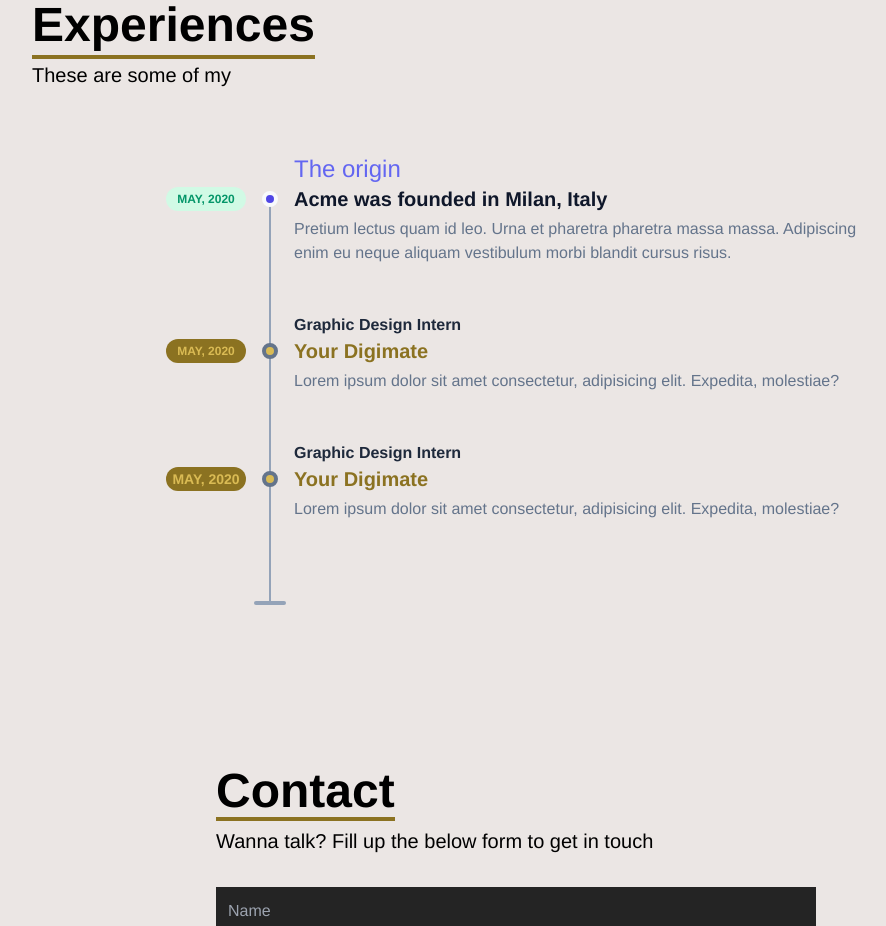
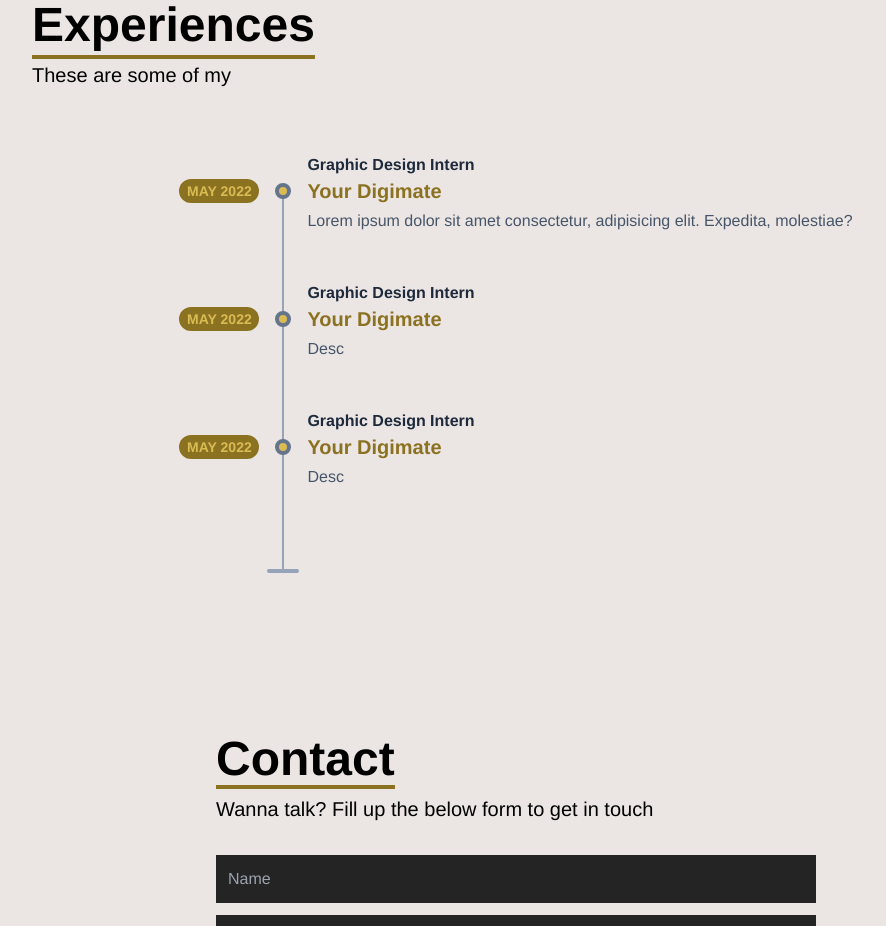
Before and after one commit to anishdalvi/portfolio-2023, a React (Vite) app: page / in a window 1280 px wide. Shown: the part 3320-4246 px from the top of the page, without its empty margins (124-1010 px from the left). Built offline with nearby package versions, Linux system fonts and the light colour scheme.

Commit message:
Added Timeline

```diff
--- /dev/null
+++ b/src/data/experiences.js
@@ -0,0 +1,29 @@
+export const experiencesData = [
+  {
+    id: 0,
+    post: "Graphic Design Intern",
+    company: "Your Digimate",
+    desc: "Lorem ipsum dolor sit amet consectetur, adipisicing elit. Expedita, molestiae?",
+    date: "May 2022",
+    companyUrl: "",
+    certificate: "",
+  },
+  {
+    id: 1,
+    post: "Graphic Design Intern",
+    company: "Your Digimate",
+    desc: "Desc",
+    date: "May 2022",
+    companyUrl: "",
+    certificate: "",
+  },
+  {
+    id: 2,
+    post: "Graphic Design Intern",
+    company: "Your Digimate",
+    desc: "Desc",
+    date: "May 2022",
+    companyUrl: "",
+    certificate: "",
+  },
+];
--- a/src/pages/Experiences.jsx
+++ b/src/pages/Experiences.jsx
@@ -1,6 +1,5 @@
 import React from 'react'
-import Logo_light from '../assets/light_logo.png'
-import Logo_dark from '../assets/dark_logo.png'
+import { experiencesData } from '../data/experiences'
 
 const Experiences = ({theme}) => {
 
@@ -20,45 +19,24 @@ const Experiences = ({theme}) => {
                 </div>
 
                 {/* Timeline Container */}
-                <div className='max-w-[700px] mx-auto mt-10'>
-                    {/* <!-- Timeline Item --> */}
-                    <div className="relative pl-8 sm:pl-32 py-6 group">
-                        {/* <!-- Purple label --> */}
-                        <div className="font-medium text-2xl text-indigo-500 mb-1 sm:mb-0">The origin</div>
-                        {/* <!-- Vertical line (::before) ~ Date ~ Title ~ Circle marker (::after) --> */}
-                        <div className="flex flex-col sm:flex-row items-start mb-1 group-last:before:hidden before:absolute before:left-2 sm:before:left-0 before:h-full before:px-px before:bg-slate-400 dark:before:bg-slate-400 sm:before:ml-[6.5rem] before:self-start before:-translate-x-1/2 before:translate-y-3 after:absolute after:left-2 sm:after:left-0 after:w-2 after:h-2 after:bg-indigo-600 after:border-4 after:box-content after:border-slate-50 after:rounded-full sm:after:ml-[6.5rem] after:-translate-x-1/2 after:translate-y-1.5">
-                            <time className="sm:absolute left-0 translate-y-0.5 inline-flex items-center justify-center text-xs font-semibold uppercase w-20 h-6 mb-3 sm:mb-0 text-emerald-600 bg-emerald-100 rounded-full">May, 2020</time>
-                            <div className="text-xl font-bold text-slate-900">Acme was founded in Milan, Italy</div>
-                        </div>
-                        {/* <!-- Content --> */}
-                        <div className="text-slate-500">Pretium lectus quam id leo. Urna et pharetra pharetra massa massa. Adipiscing enim eu neque aliquam vestibulum morbi blandit cursus risus.</div>
-                    </div>
+                <div className='max-w-[700px]  mx-auto mt-10'>
 
-                    {/* <!-- Timeline Item --> */}
-                    <div className="relative pl-8 sm:pl-32 py-6 group">
-                        {/* <!-- Purple label --> */}
-                        <div className=" text-base font-semibold text-slate-800 dark:text-slate-400 sm:mb-0">Graphic Design Intern</div>
-                        {/* <!-- Vertical line (::before) ~ Date ~ Title ~ Circle marker (::after) --> */}
-                        <div className="flex flex-col sm:flex-row items-start mb-1 group-last:before:hidden before:absolute before:left-2 sm:before:left-0 before:h-full before:px-px before:bg-slate-400  sm:before:ml-[6.5rem] before:self-start before:-translate-x-1/2 before:translate-y-3 after:absolute after:left-2 sm:after:left-0 after:w-2 after:h-2 after:bg-light-sign  dark:after:bg-dark-sign  after:border-4 after:box-content after:border-slate-500 dark:after:border-slate-200 after:rounded-full sm:after:ml-[6.5rem] after:-translate-x-1/2 after:translate-y-1.5">
-                            <time className="sm:absolute left-0 translate-y-0.5 inline-flex items-center justify-center text-xs font-semibold uppercase w-20 h-6 mb-2 sm:mb-0 text-light-sign bg-dark-sign dark:text-dark-sign dark:bg-light-sign rounded-full">May, 2020</time>
-                            <div className="text-xl font-bold text-dark-sign dark:text-light-sign  ">Your Digimate</div>
-                        </div>
-                        {/* <!-- Content --> */}
-                        <div className="text-slate-500">Lorem ipsum dolor sit amet consectetur, adipisicing elit. Expedita, molestiae?</div>
-                    </div>
-
-                    {/* <!-- Timeline Item --> */}
-                    <div className="relative pl-8 sm:pl-32 py-6 group">
-                        {/* <!-- Purple label --> */}
-                        <div className="text-sm sm:text-base font-semibold text-slate-800 dark:text-slate-400 sm:mb-0">Graphic Design Intern</div>
-                        {/* <!-- Vertical line (::before) ~ Date ~ Title ~ Circle marker (::after) --> */}
-                        <div className="flex flex-col sm:flex-row items-start mb-1 group-last:before:hidden before:absolute before:left-2 sm:before:left-0 before:h-full before:px-px before:bg-slate-400  sm:before:ml-[6.5rem] before:self-start before:-translate-x-1/2 before:translate-y-3 after:absolute after:left-2 sm:after:left-0 after:w-2 after:h-2 after:bg-light-sign  dark:after:bg-dark-sign  after:border-4 after:box-content after:border-slate-500 dark:after:border-slate-200 after:rounded-full sm:after:ml-[6.5rem] after:-translate-x-1/2 after:translate-y-1.5">
-                            <time className="sm:absolute left-0 translate-y-0.5 inline-flex items-center justify-center text-xs sm:text-sm font-semibold uppercase w-20 h-5 sm:w-20 sm:h-6 mt-1 sm:mt-0 mb-2 sm:mb-0 text-light-sign bg-dark-sign dark:text-dark-sign dark:bg-light-sign rounded-full">May, 2020</time>
-                            <div className="text-lg sm:text-xl font-bold text-dark-sign dark:text-light-sign  ">Your Digimate</div>
-                        </div>
-                        {/* <!-- Content --> */}
-                        <div className="text-slate-500 cursor-default text-sm sm:text-base">Lorem ipsum dolor sit amet consectetur, adipisicing elit. Expedita, molestiae?</div>
-                    </div>
+                    {experiencesData.map(experience => (
+                        <>
+                            {/* <!-- Timeline Item --> */}
+                            <div className="relative pl-8 sm:pl-32 py-6 group" >
+                                {/* <!-- Purple label --> */}
+                                <div className="cursor-default text-sm sm:text-base font-semibold text-slate-800 dark:text-slate-400 sm:mb-0" key={experience.id}> {experience.post} </div>
+                                {/* <!-- Vertical line (::before) ~ Date ~ Title ~ Circle marker (::after) --> */}
+                                <div className="flex flex-col sm:flex-row items-start mb-1 group-last:before:hidden before:absolute before:left-2 sm:before:left-0 before:h-full before:px-px before:bg-slate-400  sm:before:ml-[6.5rem] before:self-start before:-translate-x-1/2 before:translate-y-3 after:absolute after:left-2 sm:after:left-0 after:w-2 after:h-2 after:bg-light-sign  dark:after:bg-dark-sign  after:border-4 after:box-content after:border-slate-500 dark:after:border-slate-200 after:rounded-full sm:after:ml-[6.5rem] after:-translate-x-1/2 after:translate-y-1.5">
+                                    <time className="sm:absolute left-0 translate-y-0.5 inline-flex items-center justify-center text-xs sm:text-sm font-semibold uppercase w-20 h-5 sm:w-20 sm:h-6 mt-1 sm:mt-0 mb-2 sm:mb-0 text-light-sign bg-dark-sign dark:text-dark-sign dark:bg-light-sign rounded-full">{experience.date}</time>
+                                    <div className="cursor-pointer text-lg sm:text-xl font-bold text-dark-sign dark:text-light-sign  ">{experience.company}</div>
+                                </div>
+                                {/* <!-- Content --> */}
+                                <div className="text-slate-600 dark:text-slate-500 cursor-default text-sm sm:text-base">{experience.desc}</div>
+                            </div>
+                        </>
+                    )) }
 
 
 
```
